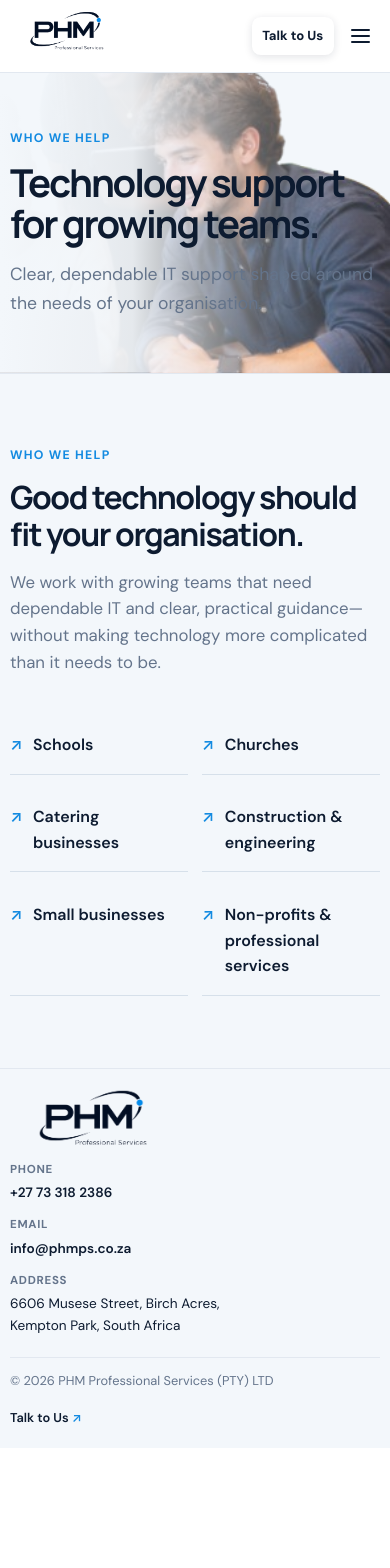
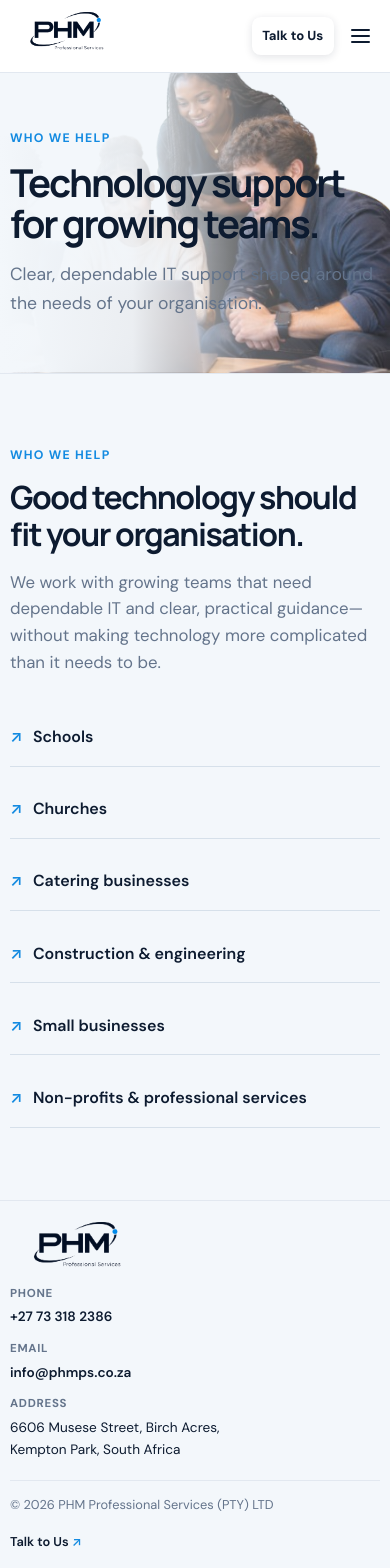
Before and after one commit to ClementPhoshoko/Client-Site, a React (Vite) app: page /industries in a window 390 px wide. Shown: the top 1568 px of the page. Before the commit the page ends 1448 px from the top, so only its background shows below. Built offline with nearby package versions, Linux system fonts and the light colour scheme.

Commit message:
apply responsviness for the rest of the pages

```diff
--- a/src/styles/global.css
+++ b/src/styles/global.css
@@ -173,7 +173,11 @@ h1 { max-width: 12ch; margin: 0; font-size: clamp(2.8rem, 6vw, 5rem); font-weigh
   .hero-inner { grid-template-columns: minmax(0, 1fr) minmax(18rem, 22rem); gap: 2.5rem; }
   .page-intro-layout { grid-template-columns: minmax(0, 1fr) minmax(14rem, .65fr); gap: 2rem; }
   .faq-layout { grid-template-columns: minmax(14rem, .8fr) minmax(0, 1.2fr); gap: 2.5rem; }
-  .footer-top { align-items: flex-start; flex-direction: column; gap: 1rem; }
+  .footer-top { align-items: flex-start; flex-direction: row; gap: 1.25rem; }
+  .footer-logo-window { width: 8.5rem; height: 3rem; }
+  .footer-logo-window img { top: -1.58rem; width: 8.5rem; }
+  .footer-details { grid-template-columns: repeat(2, minmax(0, 1fr)); flex: 1; min-width: 0; gap: 1rem; }
+  .footer-details div:last-child { grid-column: 1 / -1; }
   .service-grid { grid-template-columns: repeat(2, minmax(0, 1fr)); }
   .industries-layout { gap: 2.5rem; }
   .contact-layout { gap: 3rem; }
@@ -199,6 +203,14 @@ h1 { max-width: 12ch; margin: 0; font-size: clamp(2.8rem, 6vw, 5rem); font-weigh
   .faq-layout { grid-template-columns: 1fr; gap: 2rem; }
   .faq-visual-column { max-width: 28rem; }
   .faq-accordion { height: auto; overflow: visible; scrollbar-gutter: auto; }
+  .page-intro--contact { background-size: cover, auto 140%; }
+  .contact-section { padding-block: 5rem; background-position: 12% bottom; background-size: min(22rem, 55vw) auto; }
+  .contact-layout { grid-template-columns: 1fr; gap: 2rem; }
+  .services-page .page-intro-layout { grid-template-columns: minmax(0, 1.15fr) minmax(13rem, .85fr); gap: 1.4rem; }
+  .services-page .service-grid { grid-template-columns: repeat(2, minmax(0, 1fr)); }
+  .page-intro--industries { background-size: cover, auto 140%; }
+  .industries-page .industries-layout { grid-template-columns: 1fr; gap: 2rem; }
+  .industries-page .industry-list { grid-template-columns: repeat(2, minmax(0, 1fr)); }
 }
 @media (max-width: 680px) {
   .container { width: min(100% - 2rem, 72rem); }
@@ -209,12 +221,15 @@ h1 { max-width: 12ch; margin: 0; font-size: clamp(2.8rem, 6vw, 5rem); font-weigh
   h1 { font-size: clamp(2.65rem, 12vw, 4.2rem); }
   .hero-description { font-size: 1.05rem; }
   .section { padding-block: 4.5rem; }
-  .service-grid { grid-template-columns: 1fr; }
+  .service-grid, .services-page .service-grid { grid-template-columns: 1fr; }
   .service-card { min-height: auto; padding: 1.25rem; }
   .service-card h3 { margin-top: .7rem; }
   .industries-layout, .contact-layout { grid-template-columns: 1fr; gap: 2.5rem; }
   .contact-section { background-position: 8% bottom; background-size: min(21rem, 64vw) auto; }
   .page-intro-layout { min-height: 0; grid-template-columns: 1fr; gap: 1.5rem; }
+  .services-page .page-intro-layout { min-height: 0; grid-template-columns: 1fr; gap: .75rem; }
+  .services-page .intro-art { min-height: 8rem; max-width: 17rem; justify-self: end; margin-top: -.35rem; }
+  .services-page .intro-art img { max-height: 9rem; }
   .faq-layout { grid-template-columns: 1fr; gap: 2rem; }
   .faq-accordion { height: auto; overflow: visible; scrollbar-gutter: auto; }
   .faq-visual-column { position: static; max-width: 26rem; }
@@ -228,6 +243,7 @@ h1 { max-width: 12ch; margin: 0; font-size: clamp(2.8rem, 6vw, 5rem); font-weigh
   .footer-inner { padding-block: 1.25rem; }
   .footer-top { align-items: flex-start; flex-direction: column; gap: 1rem; }
   .footer-details { grid-template-columns: 1fr; gap: .75rem; }
+  .footer-details div:last-child { grid-column: auto; }
   .footer-bottom { align-items: flex-start; flex-direction: column; }
 }
 @media (max-width: 400px) {
@@ -239,5 +255,7 @@ h1 { max-width: 12ch; margin: 0; font-size: clamp(2.8rem, 6vw, 5rem); font-weigh
   .header-cta .button-icon { display: none; }
   .nav-toggle { width: 2.45rem; height: 2.45rem; padding: .55rem; }
   .hero-actions { align-items: flex-start; flex-direction: column; gap: 1rem; }
+  .page-intro--industries { background-size: cover, auto 120%; }
+  .industries-page .industry-list { grid-template-columns: 1fr; }
 }
 @media (prefers-reduced-motion: reduce) { html { scroll-behavior: auto; } *, *::before, *::after { transition-duration: .01ms !important; } .home-page [data-home-reveal] { opacity: 1; transform: none; transition: none; } .home-page > section > .container { opacity: 1; transform: none; transition: none; } .home-page > section .home-outcome h3, .home-page > section .home-service-card h3 { transform: none; transition: none; } .services-page [data-services-reveal] { opacity: 1; transform: none; transition: none; } .industries-page [data-industries-reveal] { opacity: 1; transform: none; transition: none; } .contact-page [data-contact-reveal] { opacity: 1; transform: none; transition: none; } .contact-copy--enter, .contact-form--enter { animation: none; opacity: 1; transform: none; } }
```
